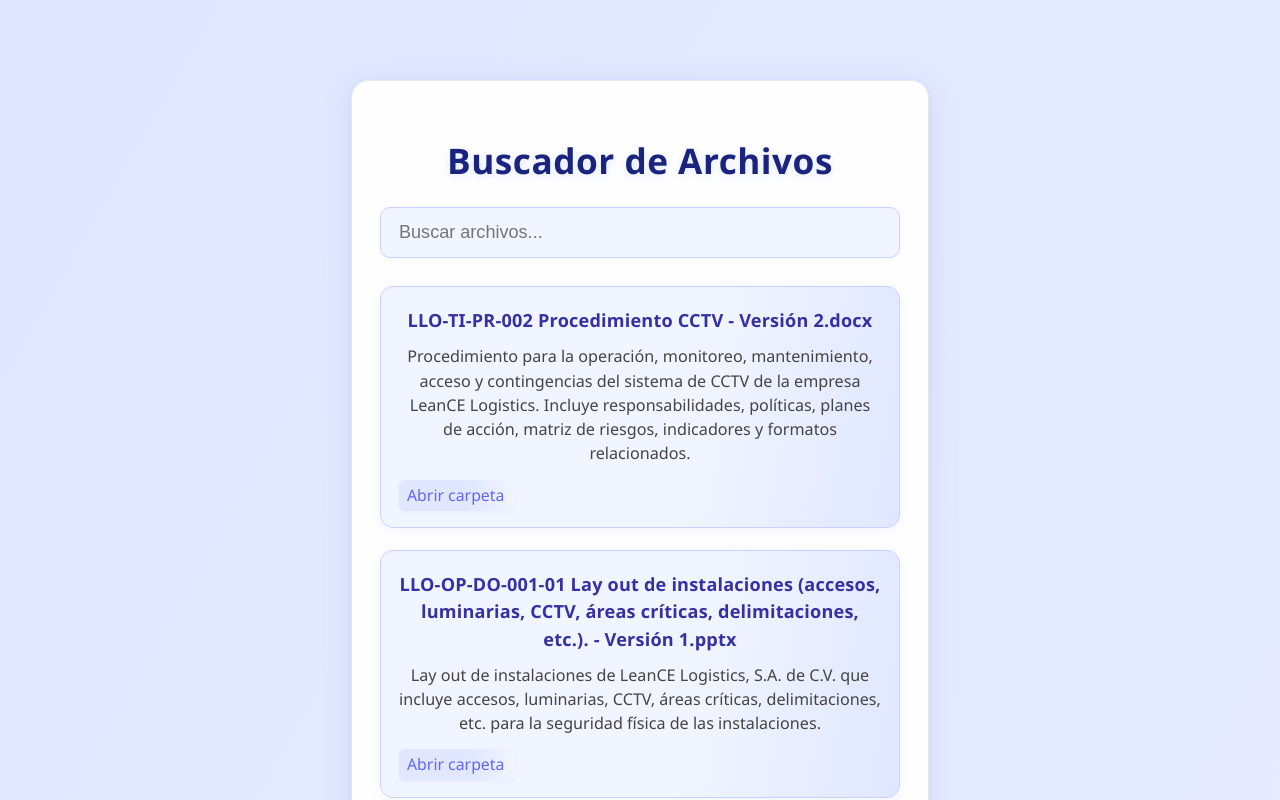
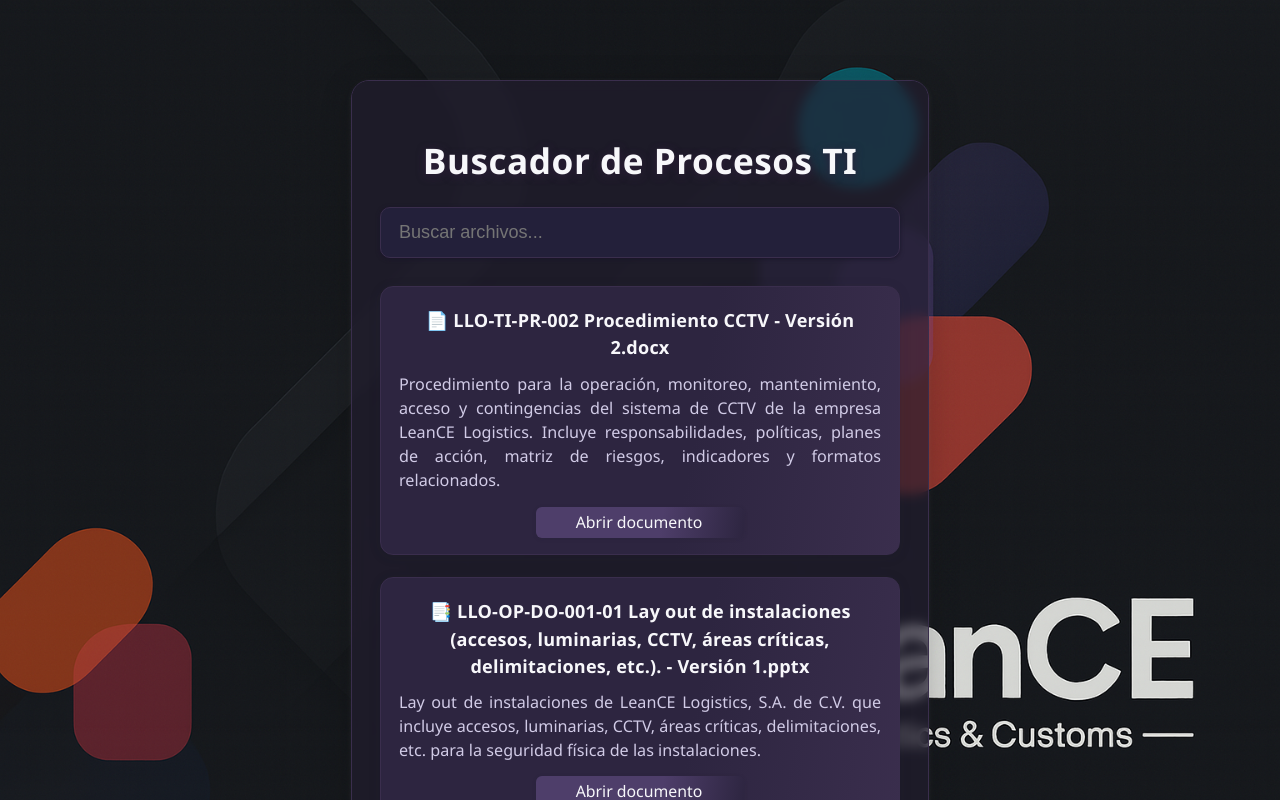
Before and after one commit to desarrolladorJR2025/archivos_oea, a React (Vite) app: page / in a window 1280 px wide. Shown: the top 800 px of the page. Built offline with nearby package versions, Linux system fonts and the light colour scheme.

Commit message:
Cambios en interfaz

```diff
--- a/src/App.css
+++ b/src/App.css
@@ -43,31 +43,41 @@
 
 body {
   min-height: 100vh;
-  background: linear-gradient(120deg, #e0e7ff 0%, #f8fafc 100%);
   margin: 0;
+  background: url('./assets/fondo.png') no-repeat center 60% fixed;
+  background-size: cover; /* Más zoom a la imagen de fondo */
+  background-color: rgba(14, 13, 15, 0.85); /* mismo color que el contenedor, pero translúcido */
+  font-family: 'Segoe UI', Arial, sans-serif;
 }
 
 .buscador-container {
-  max-width: 520px;
-  margin: 48px auto;
-  padding: 36px 28px 32px 28px;
-  background: rgba(255,255,255,0.95);
-  border-radius: 18px;
-  box-shadow: 0 6px 32px 0 rgba(60,80,180,0.10), 0 1.5px 6px 0 rgba(60,80,180,0.07);
-  font-family: 'Segoe UI', Arial, sans-serif;
-  backdrop-filter: blur(2px);
-  border: 1.5px solid #e3e8ee;
-  transition: box-shadow 0.2s;
+    max-width: 520px;
+    max-height: 700px;
+    margin: 48px auto;
+    padding: 36px 28px 32px 28px;
+    background: rgba(34, 30, 48, 0.65); /* más translúcido para ver el fondo */
+    border-radius: 18px;
+    box-shadow: 0 6px 32px 0 rgba(0,0,0,0.18), 0 1.5px 6px 0 rgba(245, 245, 245, 0.07);
+    backdrop-filter: blur(6px);
+    border: 1.5px solid #3a2e4d;
+    transition: box-shadow 0.2s;
+    overflow-y: scroll;
+    scrollbar-width: none;
+    -ms-overflow-style: none;
+}
+
+.buscador-container::-webkit-scrollbar {
+    display: none;
 }
 
 h1 {
   text-align: center;
   margin-bottom: 28px;
-  color: #1a237e;
+  color: #f7f7fa;
   font-size: 2.2rem;
   letter-spacing: 0.5px;
   font-weight: 700;
-  text-shadow: 0 2px 8px #e0e7ff;
+  text-shadow: 0 2px 8px #2e1e3a;
 }
 
 .campo-busqueda {
@@ -75,19 +85,20 @@
   box-sizing: border-box;
   padding: 14px 18px;
   font-size: 1.13rem;
-  border: 1.5px solid #c7d2fe;
+  border: 1.5px solid #3a2e4d;
   border-radius: 10px;
   margin-bottom: 28px;
   outline: none;
-  background: #f1f5ff;
-  box-shadow: 0 1px 4px rgba(60,80,180,0.04);
-  color: #3730a3;
-  transition: border 0.2s, box-shadow 0.2s;
+  background: #23203a;
+  box-shadow: 0 1px 4px #1a162a;
+  color: #f7f7fa;
+  transition: border 0.2s, box-shadow 0.2s, background 0.2s;
 }
+
 .campo-busqueda:focus {
-  border: 2px solid #6366f1;
-  background: #fff;
-  box-shadow: 0 2px 12px 0 rgba(99,102,241,0.10);
+  border: 2px solid #a084ca;
+  background: #2d2540;
+  box-shadow: 0 2px 12px 0 rgba(160, 132, 202, 0.13);
 }
 
 .resultados {
@@ -99,9 +110,9 @@
 .resultado {
   padding: 20px 18px 16px 18px;
   border-radius: 13px;
-  background: linear-gradient(100deg, #f1f5ff 60%, #e0e7ff 100%);
-  border: 1.5px solid #c7d2fe;
-  box-shadow: 0 2px 12px 0 rgba(99,102,241,0.07);
+  background: linear-gradient(100deg, #2d2540 60%, #3a2e4d 100%);
+  border: 1.5px solid #3a2e4d;
+  box-shadow: 0 2px 12px 0 rgba(34,30,48,0.13);
   display: flex;
   flex-direction: column;
   gap: 8px;
@@ -116,40 +127,101 @@
 
 .nombre {
   font-weight: 700;
-  color: #3730a3;
+  color: #f7f7fa;
   font-size: 1.13rem;
   margin-bottom: 2px;
   letter-spacing: 0.2px;
+  display: flex;
+  align-items: center;
+  gap: 6px;
 }
+
 .descripcion {
-  color: #444;
+  color: #d1cbe6;
   font-size: 1.01rem;
   margin-bottom: 4px;
+  text-align: justify;
 }
+
 .enlace-carpeta {
-  color: #6366f1;
+  color: #f7f7fa;
   text-decoration: none;
   font-size: 0.99rem;
   margin-top: 2px;
-  width: fit-content;
+  width: 190px;
   font-weight: 500;
   border-radius: 6px;
   padding: 4px 10px 4px 8px;
-  background: linear-gradient(90deg, #e0e7ff 60%, #f1f5ff 100%);
-  box-shadow: 0 1px 4px rgba(99,102,241,0.06);
+  background: linear-gradient(100deg, #4e3e6a 60%, #2d2540 100%);
+  box-shadow: 0 1px 4px rgba(34,30,48,0.13);
   transition: color 0.2s, background 0.2s, box-shadow 0.2s;
-  display: inline-block;
+  text-align: center;
 }
+
 .enlace-carpeta:hover {
+  color: #a084ca;
+  background: linear-gradient(90deg, #3a2e4d 60%, #4e3e6a 100%);
+  box-shadow: 0 2px 8px rgba(160,132,202,0.13);
+  text-decoration: none;
+}
+
+.copiar-btn {
+  margin-left: 10px;
+  padding: 3px 10px;
+  border-radius: 6px;
+  border: none;
+  background: #a084ca;
   color: #fff;
-  background: linear-gradient(90deg, #6366f1 60%, #818cf8 100%);
-  box-shadow: 0 2px 8px rgba(99,102,241,0.13);
-  text-decoration: none;
+  font-size: 0.95rem;
+  cursor: pointer;
+  transition: background 0.2s;
+}
+.copiar-btn:hover {
+  background: #7c5fa3;
+}
+
+.ruta-local {
+  color: #d1cbe6;
+  font-size: 0.97rem;
+  margin-top: 2px;
+  display: flex;
+  align-items: center;
+}
+
+.sin-ruta {
+  color: #e57373;
+  font-size: 0.97rem;
+  margin-top: 2px;
+}
+
+.error-msg {
+  color: #e57373;
+  background: #2d2540;
+  border-radius: 8px;
+  padding: 10px 0;
+  margin-bottom: 18px;
+  font-size: 1.05rem;
+}
+.cargando {
+  color: #a084ca;
+  font-size: 1.1rem;
+  margin: 24px 0;
+}
+
+mark {
+  background: #a084ca;
+  color: #fff;
+  border-radius: 3px;
+  /* Eliminar padding para que no cambie el tamaño de la letra */
+  padding: 0;
+  font-weight: inherit;
+  font-size: inherit;
+  line-height: inherit;
 }
 
 .sin-resultados {
   text-align: center;
-  color: #888;
+  color: #000000;
   font-size: 1.08rem;
   padding: 28px 0 0 0;
 }
--- a/src/App.jsx
+++ b/src/App.jsx
@@ -2,30 +2,84 @@
 import { readYamlFile } from './utils/readYaml';
 import './App.css';
 
-function obtenerCarpetaDeRuta(ruta) {
-  // Extrae la carpeta contenedora de la ruta completa
-  if (!ruta) return '';
-  const partes = ruta.split(/[\\/]/);
-  partes.pop(); // Quita el archivo
-  return partes.join('/');
+function normalizar(texto) {
+  return (texto ?? '')
+    .normalize('NFD')
+    .replace(/[\u0300-\u036f]/g, '')
+    .toLowerCase();
 }
 
-function normalizar(texto) {
-  return (texto ?? '')
-    .normalize('NFD')                  // separa letras de sus tildes
-    .replace(/[\u0300-\u036f]/g, '')   // elimina las tildes
-    .toLowerCase();                   // convierte todo a minúsculas
+function InputBusqueda({ busqueda, setBusqueda }) {
+  return (
+    <input
+      className="campo-busqueda"
+      type="text"
+      placeholder="Buscar archivos..."
+      value={busqueda}
+      onChange={e => setBusqueda(e.target.value)}
+      aria-label="Buscar archivos"
+    />
+  );
+}
+
+function ResultadoArchivo({ archivo }) {
+  const esEnlace = archivo.ruta && archivo.ruta.startsWith('http');
+  const icono = archivo.tipo === 'Word' ? '📄' : archivo.tipo === 'Excel' ? '📊' : archivo.tipo === 'PowerPoint' ? '📑' : '📁';
+  return (
+    <div className="resultado">
+      <div className="nombre">{icono} {archivo.nombre}</div>
+      <div className="descripcion">{archivo.descripcion}</div>
+      {esEnlace ? (
+        <div style={{ display: 'flex', justifyContent: 'center' }}>
+  <a
+    className="enlace-carpeta"
+    href={archivo.ruta}
+    target="_blank"
+    rel="noopener noreferrer"
+  >
+    Abrir documento
+  </a>
+</div>
+
+      ) : archivo.ruta ? (
+        <div className="ruta-local">
+          <span>{archivo.ruta}</span>
+          <button onClick={() => navigator.clipboard.writeText(archivo.ruta)} className="copiar-btn">Copiar ruta</button>
+        </div>
+      ) : (
+        <span className="sin-ruta">Sin ruta disponible</span>
+      )}
+    </div>
+  );
+}
+
+function ListaResultados({ archivos }) {
+  if (!archivos.length) {
+    return <div className="sin-resultados">No se encontraron archivos.</div>;
+  }
+  return (
+    <div className="resultados">
+      {archivos.map((archivo, idx) => (
+        <ResultadoArchivo key={idx} archivo={archivo} />
+      ))}
+    </div>
+  );
 }
 
 function App() {
   const [archivos, setArchivos] = useState([]);
   const [busqueda, setBusqueda] = useState('');
   const [filtrados, setFiltrados] = useState([]);
+  const [error, setError] = useState('');
+  const [cargando, setCargando] = useState(true);
 
   useEffect(() => {
     async function cargarDatos() {
+      setCargando(true);
+      setError('');
       try {
         const data = await readYamlFile('/files_2.yaml');
+        if (!Array.isArray(data)) throw new Error('El archivo YAML no contiene una lista.');
         const limpio = data.map(item => ({
           nombre: typeof item.nombre === 'string' ? item.nombre : '',
           descripcion: typeof item.descripcion === 'string' ? item.descripcion : '',
@@ -34,8 +88,10 @@
         }));
         setArchivos(limpio);
       } catch (e) {
-        console.error(e);
+        setError('Error al cargar los archivos. Verifica el formato del YAML.');
         setArchivos([]);
+      } finally {
+        setCargando(false);
       }
     }
     cargarDatos();
@@ -51,41 +107,16 @@
           normalizar(a.nombre).includes(terminoNormalizado) ||
           normalizar(a.descripcion).includes(terminoNormalizado)
         )
-
       );
     }
   }, [busqueda, archivos]);
 
   return (
     <div className="buscador-container">
-      <h1>Buscador de Archivos</h1>
-      <input
-        className="campo-busqueda"
-        type="text"
-        placeholder="Buscar archivos..."
-        value={busqueda}
-        onChange={e => setBusqueda(e.target.value)}
-      />
-      <div className="resultados">
-        {filtrados && filtrados.length > 0 ? (
-          filtrados.map((archivo, idx) => (
-            <div className="resultado" key={idx}>
-              <div className="nombre">{archivo.nombre}</div>
-              <div className="descripcion">{archivo.descripcion}</div>
-              <a
-                className="enlace-carpeta"
-                href={`${obtenerCarpetaDeRuta(archivo.ruta)}`}
-                target="_blank"
-                rel="noopener noreferrer"
-              >
-                Abrir carpeta
-              </a>
-            </div>
-          ))
-        ) : (
-          <div className="sin-resultados">No se encontraron archivos.</div>
-        )}
-      </div>
+      <h1>Buscador de Procesos TI</h1>
+      <InputBusqueda busqueda={busqueda} setBusqueda={setBusqueda} />
+      {error && <div className="error-msg">{error}</div>}
+      {cargando ? <div className="cargando">Cargando archivos...</div> : <ListaResultados archivos={filtrados} />}
     </div>
   );
 }
```
Also changed, not shown: src/assets/FondoInfografia_2.png (added), src/assets/fondo.png (added).
